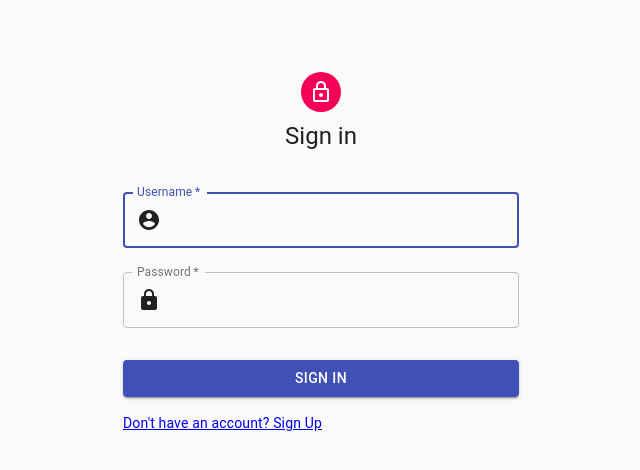
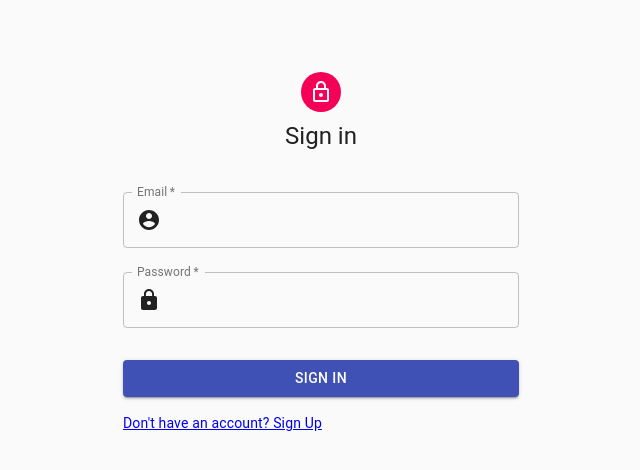
Before and after one commit to my-expenses/web, a React (Create React App) app: page /login in a window 1280 px wide. Shown: the top 470 px of the page, without its empty margins (319-959 px from the left). Built offline with nearby package versions, Linux system fonts and the light colour scheme; no server answers.

Commit message:
Implemented api call for login

```diff
--- a/src/users/login/Login.js
+++ b/src/users/login/Login.js
@@ -14,12 +14,6 @@ import InputAdornment from '@material-ui/core/InputAdornment';
 import styles from "../styling";
 
 const Login = (props) => {
-
-  const handleSubmit = (e) => {
-    e.preventDefault()
-    props.onSubmit()
-  }
-
   const classes = styles();
 
   return (
@@ -32,19 +26,18 @@ const Login = (props) => {
         <Typography component="h1" variant="h5">
           Sign in
         </Typography>
-        <form className={classes.form} noValidate onSubmit={handleSubmit}>
+        <form className={classes.form} noValidate>
           <TextField
             variant="outlined"
             margin="normal"
             required
             fullWidth
-            id="username"
-            label="Username"
-            name="username"
-            autoComplete="username"
-            autoFocus
-            value={props.username}
-            onChange={(e) => props.onUsernameChange(e.target.value)}
+            id="email"
+            label="Email"
+            name="email"
+            autoComplete="email"
+            value={props.email}
+            onChange={(e) => props.onEmailChange(e.target.value)}
             InputProps={{
               startAdornment: (
                 <InputAdornment position="start">
@@ -74,11 +67,11 @@ const Login = (props) => {
             }}
           />
           <Button
-            type="submit"
             fullWidth
             variant="contained"
             color="primary"
             className={classes.submit}
+            onClick={props.onSubmit}
           >
             Sign In
           </Button>
@@ -96,7 +89,7 @@ const Login = (props) => {
 }
 
 Login.propTypes = {
-  username: PropTypes.string,
+  email: PropTypes.string,
   password: PropTypes.string
 }
 
--- a/src/users/login/LoginContainer.js
+++ b/src/users/login/LoginContainer.js
@@ -1,34 +1,27 @@
 import {useState} from "react";
 import Login from "./Login";
 import api from "../../gateways/api";
+import qs from "qs";
 
 const LoginContainer = () => {
-  const [username, setUsername] = useState('');
+  const [email, setEmail] = useState('');
   const [password, setPassword] = useState('');
 
   const submitForm = () => {
-    let formData = new FormData()
-    formData.append("username", username)
-    formData.append("password", password)
-    api({
-      method: "POST",
-      url: "/login",
-      data: formData
-    }).then(response => {
-      console.log(response)
-    }).catch(err => {
-      console.log(err)
-    })
+    api.post("/users/login", qs.stringify({
+      email: email,
+      password: password
+    })).then(res => console.log(res)).catch(err => console.log(err))
   }
 
   return (
     <div>
       <Login
-        username={username}
+        email={email}
         password={password}
-        onUsernameChange={(value) => setUsername(value)}
+        onEmailChange={(value) => setEmail(value)}
         onPasswordChange={(value) => setPassword(value)}
-        onSubmit={submitForm}
+        onSubmit={() => submitForm()}
       />
     </div>
   );
```
